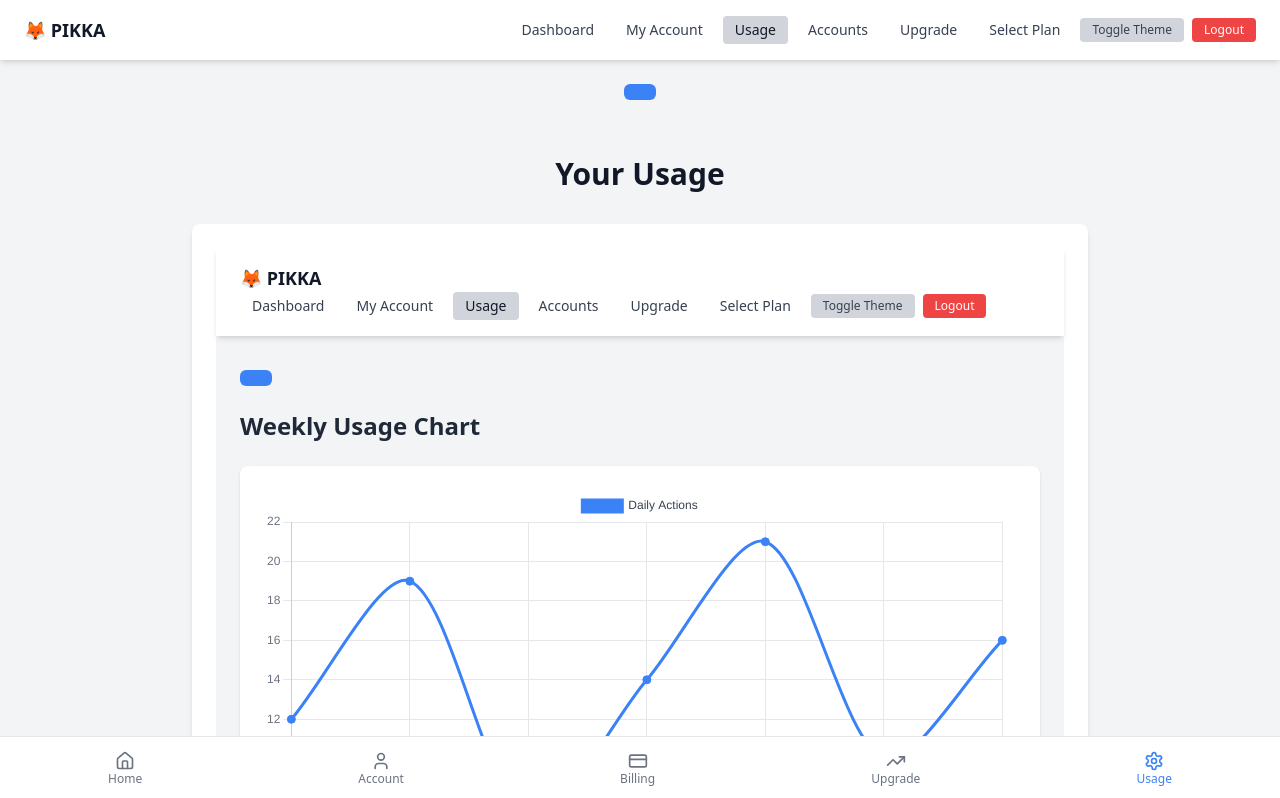
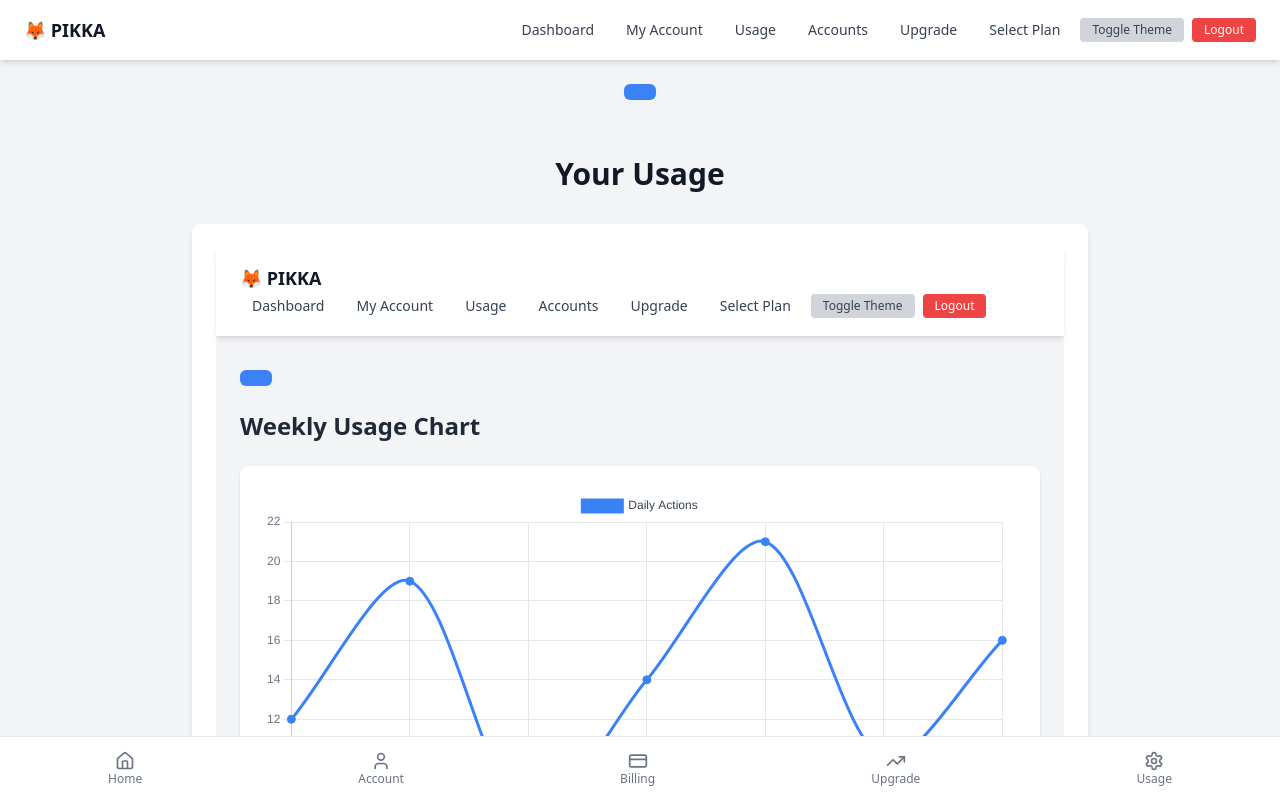
Before and after one commit to jidyet/pikka, a React (Vite) app: page /usage in a window 1280 px wide. Shown: the top 798 px of the page. Built offline with nearby package versions, Linux system fonts and the light colour scheme; no server answers; sample sign-in values are in the browser's storage.

Commit message:
Fix Account page: billing button, language dropdown, clean layout

```diff
--- a/src/components/BottomNav.jsx
+++ b/src/components/BottomNav.jsx
@@ -1,37 +1,46 @@
-// src/components/BottomNav.jsx
 import React from 'react';
-import { NavLink } from 'react-router-dom';
-import { Home, User, CreditCard, TrendingUp, Settings } from 'lucide-react'; // or any icons you use
+import { useNavigate } from 'react-router-dom';
+import { Home, User, CreditCard, TrendingUp, Settings } from 'lucide-react';
 
-const BottomNav = () => {
+const BottomNav = ({ isLoggedIn }) => {
+  const navigate = useNavigate();
+
+  const handleProtectedNavigation = (path) => {
+    if (isLoggedIn) {
+      navigate(path);
+    } else {
+      navigate('/login');
+    }
+  };
+
   const navItemStyle = "flex flex-col items-center justify-center text-xs";
 
   return (
     <div className="fixed bottom-0 left-0 right-0 bg-white dark:bg-gray-800 border-t dark:border-gray-700 flex justify-around items-center h-16 z-50">
-      <NavLink to="/dashboard" className={({ isActive }) => `${navItemStyle} ${isActive ? 'text-blue-500' : 'text-gray-500 dark:text-gray-400'}`}>
+      <button onClick={() => handleProtectedNavigation('/dashboard')} className={`${navItemStyle} text-gray-500 dark:text-gray-400`}>
         <Home size={20} />
         <span>Home</span>
-      </NavLink>
+      </button>
 
-      <NavLink to="/account" className={({ isActive }) => `${navItemStyle} ${isActive ? 'text-blue-500' : 'text-gray-500 dark:text-gray-400'}`}>
+      <button onClick={() => handleProtectedNavigation('/account')} className={`${navItemStyle} text-gray-500 dark:text-gray-400`}>
         <User size={20} />
         <span>Account</span>
-      </NavLink>
+      </button>
 
-      <NavLink to="/billing" className={({ isActive }) => `${navItemStyle} ${isActive ? 'text-blue-500' : 'text-gray-500 dark:text-gray-400'}`}>
+      <button onClick={() => handleProtectedNavigation('/billing')} className={`${navItemStyle} text-gray-500 dark:text-gray-400`}>
         <CreditCard size={20} />
         <span>Billing</span>
-      </NavLink>
+      </button>
 
-      <NavLink to="/upgrade" className={({ isActive }) => `${navItemStyle} ${isActive ? 'text-blue-500' : 'text-gray-500 dark:text-gray-400'}`}>
+      <button onClick={() => handleProtectedNavigation('/upgrade')} className={`${navItemStyle} text-gray-500 dark:text-gray-400`}>
         <TrendingUp size={20} />
         <span>Upgrade</span>
-      </NavLink>
+      </button>
 
-      <NavLink to="/usage" className={({ isActive }) => `${navItemStyle} ${isActive ? 'text-blue-500' : 'text-gray-500 dark:text-gray-400'}`}>
+      <button onClick={() => handleProtectedNavigation('/usage')} className={`${navItemStyle} text-gray-500 dark:text-gray-400`}>
         <Settings size={20} />
         <span>Usage</span>
-      </NavLink>
+      </button>
     </div>
   );
 };
--- a/src/components/Topbar.jsx
+++ b/src/components/Topbar.jsx
@@ -1,9 +1,9 @@
-// src/components/Topbar.jsx
 import React from 'react';
-import { NavLink, useNavigate } from 'react-router-dom';
+import { useNavigate } from 'react-router-dom';
 import { useLanguage } from '../hooks/useLanguage';
+import { auth } from '../firebaseConfig'; // Import auth
 
-const Topbar = () => {
+const Topbar = ({ isLoggedIn }) => {
   const navigate = useNavigate();
   const { t } = useLanguage();
 
@@ -16,9 +16,13 @@ const Topbar = () => {
     navigate('/login');
   };
 
-  const navLinkBase = "text-sm px-3 py-1 rounded transition-colors duration-300";
-  const activeLink = "bg-gray-300 text-gray-900 dark:bg-gray-700 dark:text-white";
-  const inactiveLink = "text-gray-700 hover:text-black dark:text-white dark:hover:text-gray-300";
+  const handleProtectedNavigation = (path) => {
+    if (isLoggedIn) {
+      navigate(path);
+    } else {
+      navigate('/login');
+    }
+  };
 
   return (
     <header className="w-full flex flex-wrap justify-between items-center px-6 py-4 bg-white dark:bg-gray-800 shadow-md">
@@ -27,37 +31,30 @@ const Topbar = () => {
       </div>
 
       <nav className="flex flex-wrap gap-2 items-center">
-        <NavLink to="/dashboard" className={({ isActive }) => `${navLinkBase} ${isActive ? activeLink : inactiveLink}`}>
+        <button onClick={() => handleProtectedNavigation('/dashboard')} className="text-sm px-3 py-1 rounded text-gray-700 hover:text-black dark:text-white dark:hover:text-gray-300">
           {t.dashboard}
-        </NavLink>
-        <NavLink to="/account" className={({ isActive }) => `${navLinkBase} ${isActive ? activeLink : inactiveLink}`}>
+        </button>
+        <button onClick={() => handleProtectedNavigation('/account')} className="text-sm px-3 py-1 rounded text-gray-700 hover:text-black dark:text-white dark:hover:text-gray-300">
           {t.myAccount}
-        </NavLink>
-        <NavLink to="/usage" className={({ isActive }) => `${navLinkBase} ${isActive ? activeLink : inactiveLink}`}>
+        </button>
+        <button onClick={() => handleProtectedNavigation('/usage')} className="text-sm px-3 py-1 rounded text-gray-700 hover:text-black dark:text-white dark:hover:text-gray-300">
           {t.usage}
-        </NavLink>
-        <NavLink to="/linked" className={({ isActive }) => `${navLinkBase} ${isActive ? activeLink : inactiveLink}`}>
+        </button>
+        <button onClick={() => handleProtectedNavigation('/linked')} className="text-sm px-3 py-1 rounded text-gray-700 hover:text-black dark:text-white dark:hover:text-gray-300">
           {t.linkedAccounts}
-        </NavLink>
-        <NavLink to="/upgrade" className={({ isActive }) => `${navLinkBase} ${isActive ? activeLink : inactiveLink}`}>
+        </button>
+        <button onClick={() => handleProtectedNavigation('/upgrade')} className="text-sm px-3 py-1 rounded text-gray-700 hover:text-black dark:text-white dark:hover:text-gray-300">
           {t.upgrade}
-        </NavLink>
-        <NavLink to="/select-plan" className={({ isActive }) => `${navLinkBase} ${isActive ? activeLink : inactiveLink}`}>
+        </button>
+        <button onClick={() => handleProtectedNavigation('/select-plan')} className="text-sm px-3 py-1 rounded text-gray-700 hover:text-black dark:text-white dark:hover:text-gray-300">
           {t.selectPlan}
-        </NavLink>
+        </button>
 
-        {/* Small utilities buttons */}
-        <button
-          onClick={toggleTheme}
-          className="text-xs px-3 py-1 rounded bg-gray-300 text-gray-700 dark:bg-gray-600 dark:text-white"
-        >
+        <button onClick={toggleTheme} className="text-xs px-3 py-1 rounded bg-gray-300 text-gray-700 dark:bg-gray-600 dark:text-white">
           Toggle Theme
         </button>
 
-        <button
-          onClick={handleLogout}
-          className="text-xs px-3 py-1 rounded bg-red-500 hover:bg-red-600 text-white"
-        >
+        <button onClick={handleLogout} className="text-xs px-3 py-1 rounded bg-red-500 hover:bg-red-600 text-white">
           {t.logout || 'Logout'}
         </button>
       </nav>
--- a/src/pages/Welcome.jsx
+++ b/src/pages/Welcome.jsx
@@ -5,6 +5,7 @@ import Topbar from '../components/Topbar';
 import BottomNav from '../components/BottomNav';
 import GoToDashboardButton from '../components/GoToDashboardButton';
 import { useLanguage } from '../hooks/useLanguage'; // 🛜 Now working correctly
+import { auth } from '../firebaseConfig'; // ⬅️ Import auth
 
 const slides = [
   {
@@ -35,9 +36,17 @@ const slides = [
 ];
 
 const Welcome = () => {
-  const { t } = useLanguage(); // 🛜 Pull translations
+  const { t } = useLanguage();
   const [current, setCurrent] = useState(0);
+  const [isLoggedIn, setIsLoggedIn] = useState(false);
   const navigate = useNavigate();
+
+  useEffect(() => {
+    const unsubscribe = auth.onAuthStateChanged((user) => {
+      setIsLoggedIn(!!user);
+    });
+    return () => unsubscribe();
+  }, []);
 
   useEffect(() => {
     const timer = setInterval(() => {
@@ -46,9 +55,18 @@ const Welcome = () => {
     return () => clearInterval(timer);
   }, []);
 
+  // Redirect handler for Topbar/BottomNav
+  const handleProtectedNavigation = (path) => {
+    if (!isLoggedIn) {
+      navigate('/login');
+    } else {
+      navigate(path);
+    }
+  };
+
   return (
     <div className="min-h-screen flex flex-col bg-gray-100 dark:bg-gray-900 text-white">
-      <Topbar />
+      <Topbar onNavigate={handleProtectedNavigation} />
 
       <main className="flex-1 flex flex-col items-center justify-center p-6">
         <GoToDashboardButton />
@@ -104,7 +122,7 @@ const Welcome = () => {
         </div>
       </main>
 
-      <BottomNav />
+      <BottomNav onNavigate={handleProtectedNavigation} />
     </div>
   );
 };
```
